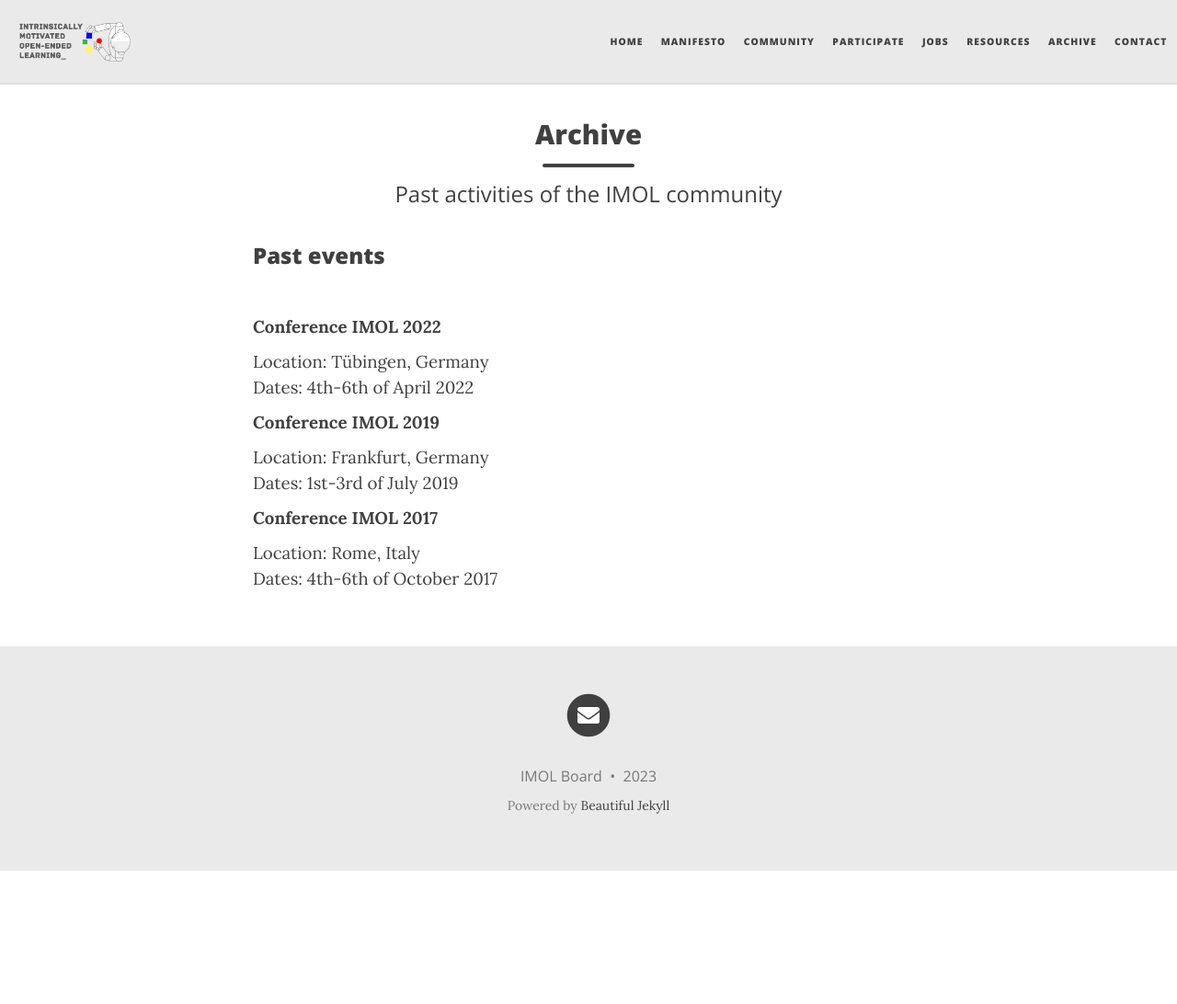
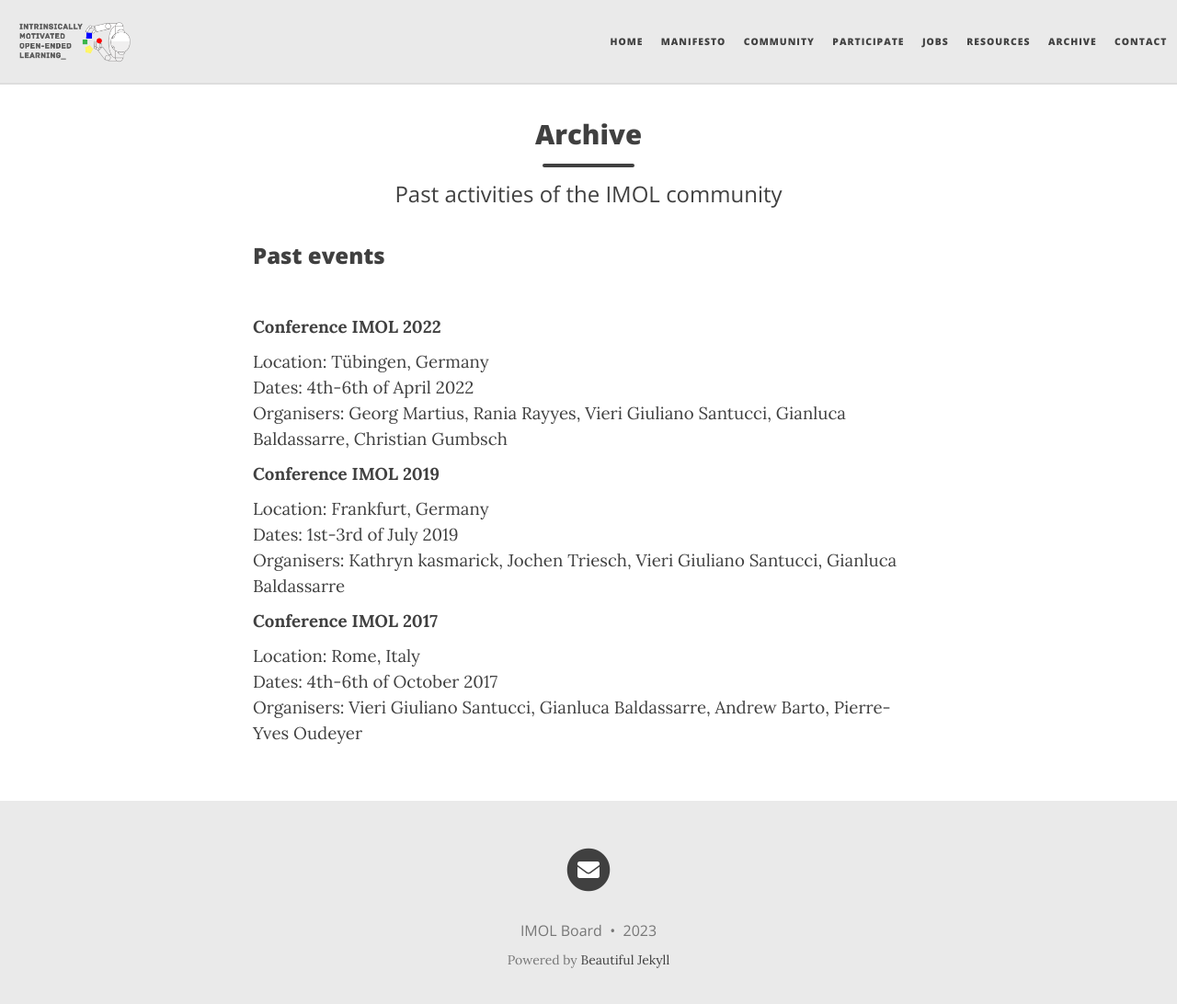
Before and after one commit to imol-community/imol-community.github.io, a Jekyll site: the page built from archive.md, in a window 1280 px wide and 1115 px high. Shown: the top 1092 px of the window at 92% size. Built offline with Jekyll 4.4.1, drawn with Linux system fonts in a browser that asks for light colours; nearby versions of some CDN libraries.

Commit message:
Update archive.md

```diff
--- a/archive.md
+++ b/archive.md
@@ -14,14 +14,17 @@ subtitle: Past activities of the IMOL community
 <p><b>Conference IMOL 2022</b></p>
 <p>Location: Tübingen, Germany
 <br>Dates: 4th-6th of April 2022
+<br>Organisers: Georg Martius, Rania Rayyes, Vieri Giuliano Santucci, Gianluca Baldassarre, Christian Gumbsch
 </p>
 
 <p><b>Conference IMOL 2019</b></p>
 <p>Location: Frankfurt, Germany
 <br>Dates: 1st-3rd of July 2019
+<br>Organisers: Kathryn kasmarick, Jochen Triesch, Vieri Giuliano Santucci, Gianluca Baldassarre
 </p>
 
 <p><b>Conference IMOL 2017</b></p>
 <p>Location: Rome, Italy
 <br>Dates: 4th-6th of October 2017
+<br>Organisers: Vieri Giuliano Santucci, Gianluca Baldassarre, Andrew Barto, Pierre-Yves Oudeyer
 </p>
```
